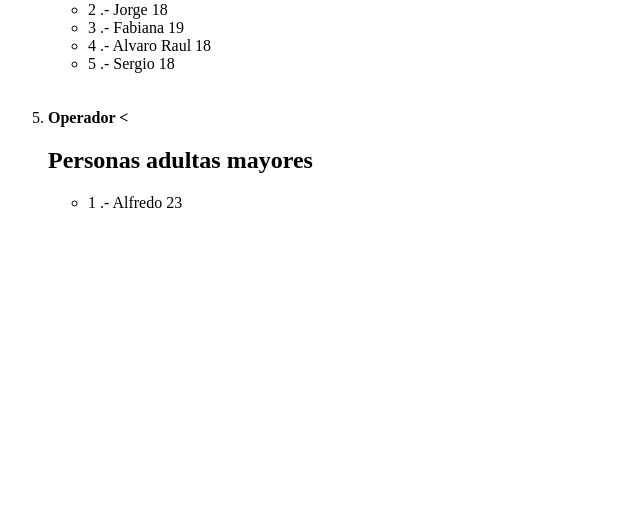
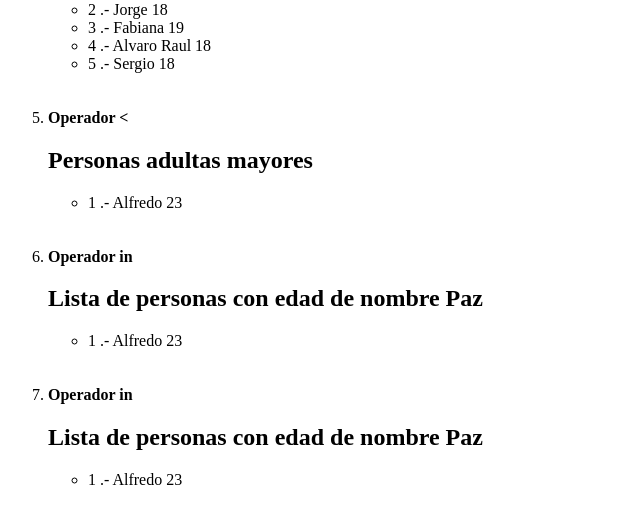
Before and after one commit to FabbPP/PWeb2Marcela, a Django app: page /pruebaIf/ in a window 1280 px wide. Shown: the part 675-1180 px from the top of the page, without its empty margins (0-640 px from the left). Before the commit the page ends 883 px from the top, so only its background shows below. Run offline with Django 5.2, Linux system fonts and the light colour scheme; data comes from the database, SQL or seed files in the repository.

Commit message:
Prueba operador in - if tag

```diff
--- a/Django_project/listaContactos/personas/templates/pruebaIf.html
+++ b/Django_project/listaContactos/personas/templates/pruebaIf.html
@@ -60,6 +60,26 @@
                     {% endif%}
                 {% endfor %}
             </ul>
+            <br> </br>
+            <li> <strong>Operador in </strong></li>
+            <h2> Lista de personas con edad de nombre Paz</h2>
+            <ul>
+                {% for persona in personasRegistradas %}
+                    {% if 22 < persona.edad %}
+                        <li> {{forloop.counter}} .- {{persona.nombres}} {{persona.edad}}</li>
+                    {% endif%}
+                {% endfor %}
+            </ul>
+            <br> </br>
+            <li> <strong>Operador in </strong></li>
+            <h2> Lista de personas con edad de nombre Paz</h2>
+            <ul>
+                {% for persona in personasRegistradas %}
+                    {% if 22 < persona.edad %}
+                        <li> {{forloop.counter}} .- {{persona.nombres}} {{persona.edad}}</li>
+                    {% endif%}
+                {% endfor %}
+            </ul>
 
         </ol>
     </body>
```
